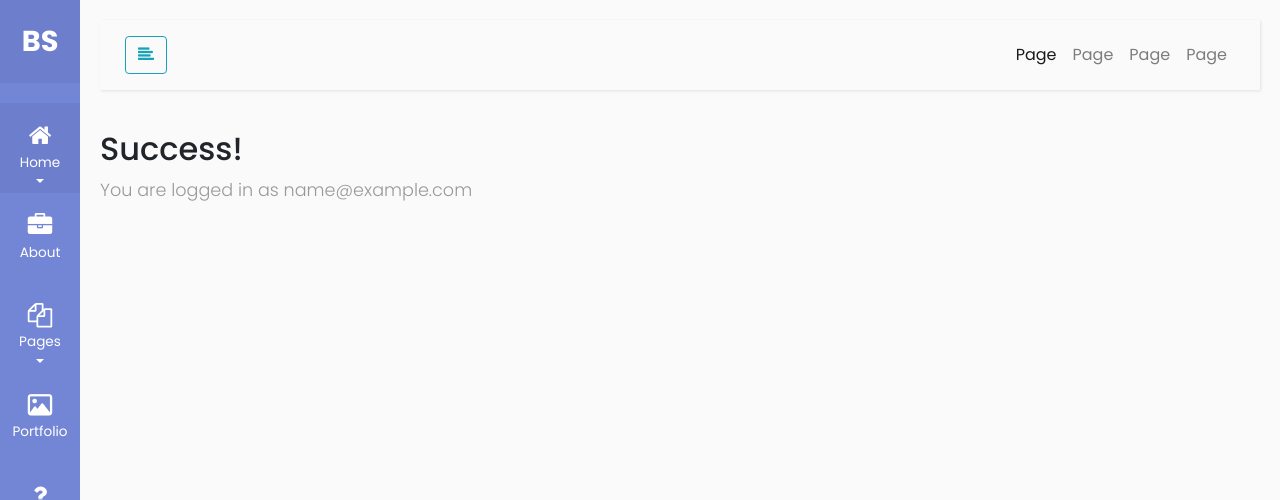
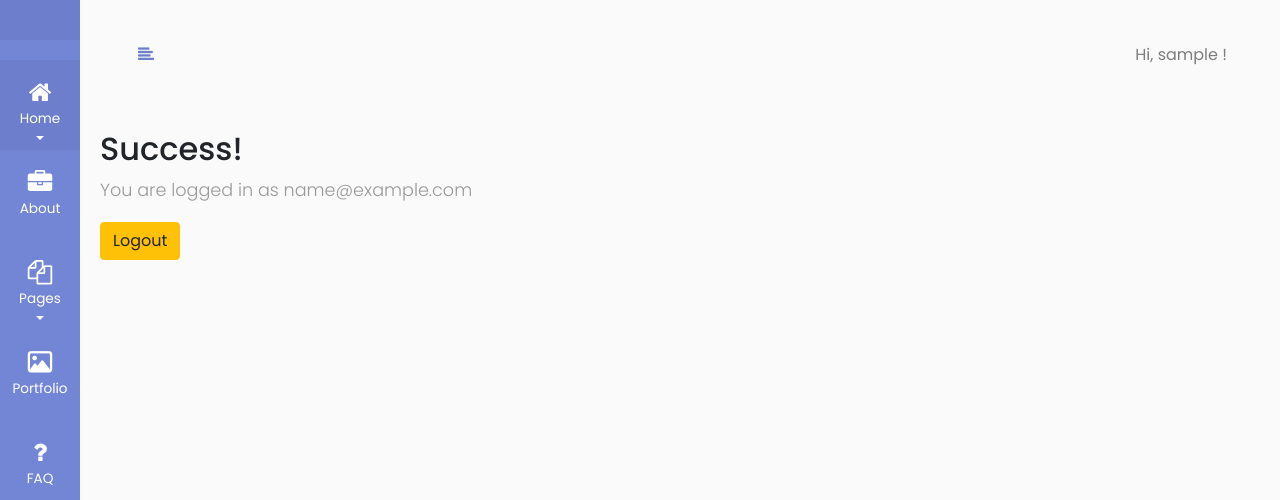
Before and after one commit to rnelliott/PyNote, a Django app: page /accounts/profile/ in a window 1280 px wide. Shown: the top 500 px of the page. Run offline with Django 3.2, Linux system fonts and the light colour scheme; the visitor is signed in with stand-in values (Sample User, id 1); some libraries are stand-ins or nearby versions.

Commit message:
Style nav links, adjust routing

```diff
--- a/accounts/templates/login.html
+++ b/accounts/templates/login.html
@@ -25,7 +25,7 @@
         </a>
         <a href="{% url 'social:begin' 'github' %}" class="btn btn-block btn-social btn-google">
             <span class="fa fa-google"></span>
-            Googlle
+            Google
         </a>
     </div>
 </div>
--- a/accounts/templates/profile.html
+++ b/accounts/templates/profile.html
@@ -1,5 +1,6 @@
 {% extends "base.html" %}
 {% block content %}
-    <h2>Success!</h2>
-    <p>You are logged in as {{ user.email }} </p>
+<h2>Success!</h2>
+<p>You are logged in as {{ user.email }} </p>
+<a class="btn btn-warning" href="{% url 'logout' %}">Logout</a>
 {% endblock %}
--- a/accounts/templates/register.html
+++ b/accounts/templates/register.html
@@ -25,7 +25,7 @@
         </a>
         <a href="{% url 'social:begin' 'github' %}" class="btn btn-block btn-social btn-google">
             <span class="fa fa-google"></span>
-            Googlle
+            Google
         </a>
     </div>
 </div>
--- a/static/css/custom.css
+++ b/static/css/custom.css
@@ -1,9 +1,16 @@
 /* Custom CSS */
 .btn-info {
-    color: #17a2b8;
+    color: #6d7fcc;
     background-color: transparent;
-    border-color: #17a2b8;
-}
+    border-color: transparent;
+}
+
+.btn-info:hover {
+    color: #fff;
+    background-color: #7f94f3;
+    border-color: #fff;
+}
+
 /* General */
 body {
 	font-family: Arial;
--- a/static/css/style4.css
+++ b/static/css/style4.css
@@ -30,7 +30,7 @@
     border: none;
     border-radius: 0;
     margin-bottom: 40px;
-    box-shadow: 1px 1px 3px rgba(0, 0, 0, 0.1);
+    box-shadow: none;
 }
 
 .navbar-btn {
--- a/templates/base.html
+++ b/templates/base.html
@@ -27,10 +27,11 @@
         <!-- Sidebar  -->
         <nav id="sidebar" class="active">
             <div class="sidebar-header">
-                <h3>Bootstrap Sidebar</h3>
-                <strong>BS</strong>
+                <h3>AirDnC</h3>
+                <!-- <strong>AnC</strong> -->
             </div>
 
+            {% if user.is_authenticated %}
             <ul class="list-unstyled components">
                 <li class="active">
                     <a href="#homeSubmenu" data-toggle="collapse" aria-expanded="false" class="dropdown-toggle">
@@ -98,6 +99,7 @@
                     <a href="https://bootstrapious.com/p/bootstrap-sidebar" class="article">Back to article</a>
                 </li>
             </ul>
+            {% endif %}
         </nav>
 
         <!-- Page Content  -->
@@ -105,11 +107,12 @@
 
             <nav class="navbar navbar-expand-lg navbar-light bg-light">
                 <div class="container-fluid">
-
+                    {% if user.is_authenticated %}
                     <button type="button" id="sidebarCollapse" class="btn btn-info">
                         <i class="fa fa-align-left"></i>
                         <!-- <span>Toggle Sidebar</span> -->
                     </button>
+                    {% endif %}
                     <button class="btn btn-dark d-inline-block d-lg-none ml-auto" type="button" data-toggle="collapse"
                         data-target="#navbarSupportedContent" aria-controls="navbarSupportedContent" aria-expanded="false"
                         aria-label="Toggle navigation">
@@ -118,18 +121,18 @@
 
                     <div class="collapse navbar-collapse" id="navbarSupportedContent">
                         <ul class="nav navbar-nav ml-auto">
-                            <li class="nav-item active">
-                                <a class="nav-link" href="#">Page</a>
+                            {% if user.is_authenticated %}
+                            <li class="nav-item">
+                                <a class="nav-link" href="{% url 'profile' %}">Hi, {{ user }} !</a>
+                            </li>
+                            {% else %}
+                            <li class="nav-item">
+                                <a class="nav-link" href="{% url 'login' %}">Login</a>
                             </li>
                             <li class="nav-item">
-                                <a class="nav-link" href="#">Page</a>
+                                <a class="nav-link" href="{% url 'register' %}">Register</a>
                             </li>
-                            <li class="nav-item">
-                                <a class="nav-link" href="#">Page</a>
-                            </li>
-                            <li class="nav-item">
-                                <a class="nav-link" href="#">Page</a>
-                            </li>
+                            {% endif %}
                         </ul>
                     </div>
                 </div>
```
Also changed, not shown: 2 other files.
